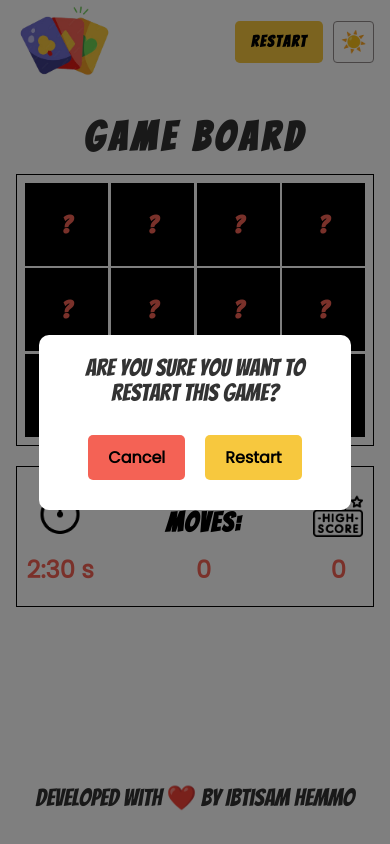
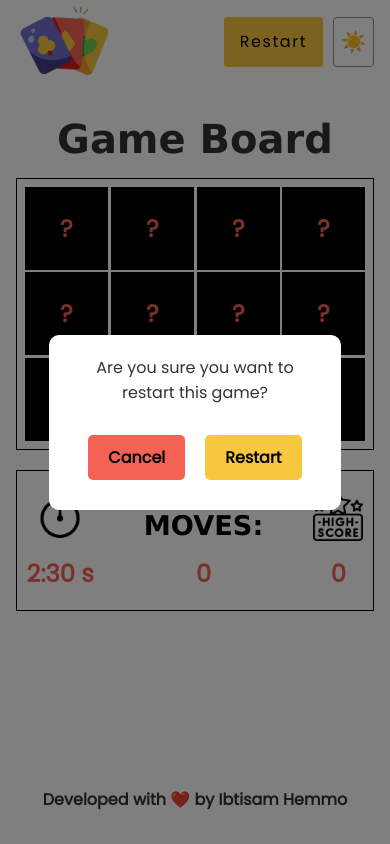
Before and after one commit to Ibtisam-Hemmo/memoryGame, a React (Vite) app: page /game in a window 390 px wide. Both pictures are taken after a click on the button "Restart". Built offline with nearby package versions, Linux system fonts and the light colour scheme.

Commit message:
update style an responsiveness

```diff
--- a/src/styles/GamePage.module.scss
+++ b/src/styles/GamePage.module.scss
@@ -25,11 +25,9 @@ main {
 }
 
 .btn {
-    padding: 0.8rem 1.5rem;
-    border-radius: 0.3rem;
-    font-size: 1.5rem;
-    letter-spacing: 0.2rem;
-    font-weight: bold;
+    padding: 0.8rem 1rem;
+    border-radius: 0.2rem;
+    font-size: 1rem;
     background-color: var(--first-color);
     border: none;
     cursor: pointer;
@@ -51,6 +49,7 @@ main {
 
     &:hover {
         background-color: #e9e4e480;
+        transform: scale(1.05);
     }
 }
 
@@ -60,7 +59,7 @@ main {
 }
 
 .container {
-    border: 1px solid black;
+    border: 1px solid var(--border-color);
     background-color: var(--bg-default);
     padding: 0.5rem;
     width: 55%;
@@ -73,6 +72,7 @@ main {
 }
 
 .cardFace {
+    border: 1px solid var(--border-color);
     display: flex;
     align-items: center;
     justify-content: center;
@@ -113,19 +113,18 @@ main {
     transition: transform 0.5s ease-in-out, opacity 0.3s ease;
 }
 
-
 .gameTitle {
     margin: 0 0 1rem 0;
     text-align: center;
-    letter-spacing: 5px;
-    font-size: clamp(3.5rem, 4vw, 4rem);
+    font-size: clamp(2.5rem, 4vw, 4rem);
+    font-family: 'Rubik Iso', Verdana, sans-serif;
     color: var(--body-text)
 }
 
 .footer {
     display: flex;
     margin: 2rem 0 1rem 0;
-    font-size: 1.5rem;
+    font-weight: bold;
     color: var(--body-text);
     justify-content: center;
     position: relative;
@@ -158,7 +157,7 @@ main {
 
 .infoItem span {
     font-weight: bold;
-    letter-spacing: 1.5px;
+    font-family: 'Rubik Iso', Verdana, sans-serif;
 }
 
 .infoItem strong {
@@ -228,7 +227,6 @@ main {
 .secondaryPage p {
     font-size: 1.6rem;
     margin-bottom: 2rem;
-    font-family: 'Poppins', Times, serif;
     font-weight: bold;
 }
 
@@ -236,14 +234,15 @@ main {
     background: #052a75;
     color: white;
     border: none;
-    border-radius: 8px;
-    cursor: pointer;
     transition: background 0.3s ease;
     padding: 0.8rem 1.5rem;
     font-size: 2rem;
-
+    padding: 0.8rem 1rem;
+    border-radius: 0.2rem;
+    font-size: 1rem;
     &:hover {
         background: #e84118;
+        font-weight: bold;
     }
 }
 
@@ -256,10 +255,14 @@ main {
     transition: background 0.3s ease;
     padding: 0.8rem 1.5rem;
     font-size: 2rem;
-}
+    padding: 0.8rem 1rem;
+    border-radius: 0.2rem;
+    font-size: 1rem;
+    &:hover {
+        background: #e84118;
+        font-weight: bold;
 
-.secondaryPage button:hover {
-    background: #e84118;
+    }
 }
 
 @media (max-width: 768px) {
@@ -277,10 +280,6 @@ main {
     }
 
     .cardFace {
-        font-size: 1rem;
-    }
-
-    .gameInfo .title {
         font-size: 1rem;
     }
 
@@ -339,7 +338,6 @@ main {
     }
 
     .gameTitle {
-        font-size: 2.5rem;
         margin-top: 2rem;
     }
 
--- a/src/styles/general.scss
+++ b/src/styles/general.scss
@@ -8,6 +8,7 @@ body.light-theme {
     --button-bg: #f5f5f5;
     --lines-color: #938c8c;
     --body-text: #333333;
+    --border-color:#000000;
     --first-color: #f7c73e;
     --second-color: #f46255;
     --third-color: #3f3e8a;
@@ -15,10 +16,11 @@ body.light-theme {
 
 body.dark-theme {
     --bg-default: #1a1a1a;
-    --bg-secondary: #ffffffb5;
+    --bg-secondary: #ffffffd6;
     --button-bg: #d4caca;
     --lines-color: #938c8c;
     --body-text: #ededed;
+    --border-color:#ffffff;
     --first-color: #f7c73e;
     --second-color: #f46255;
     --third-color: #3f3e8a;
@@ -28,7 +30,7 @@ body.dark-theme {
     padding: 0;
     margin: 0;
     box-sizing: border-box;
-    font-family: "Bangers", helvetica, arial, serif;
+    font-family: "Poppins", helvetica, arial, serif;
 }
 
 html,
--- a/src/styles/modal.module.scss
+++ b/src/styles/modal.module.scss
@@ -17,12 +17,11 @@
     padding: 20px;
     border-radius: 10px;
     text-align: center;
-    width: 80%;
-    max-width: 400px;
+    width: 60%;
 }
 
 .modalContent p {
-    font-size: 1.5rem;
+    font-size: 1.3rem;
     margin-bottom: 20px;
 }
 
@@ -57,3 +56,13 @@
 .modalContent button:focus {
     outline: none;
 }
+
+@media (max-width: 480px) {
+    .modalContent {
+        width: 75%;
+    }
+
+    .modalContent p {
+        font-size: 1rem;
+    }
+}
--- a/src/styles/settings.module.scss
+++ b/src/styles/settings.module.scss
@@ -81,7 +81,8 @@
 }
 
 .mainChoice {
-  font-size: 2rem;
+  font-size: 1.5rem;
+  font-weight: bold;
   min-width: 130px;
 }
 
@@ -92,9 +93,10 @@
 }
 
 .btn {
-  padding: 1rem 3rem;
+  padding: 1rem 2rem;
   margin-top: 3rem;
-  font-size: 2rem;
+  font-size: 1.2rem;
+  font-weight: bold;
   background-color: #3f3e8a;
   color: white;
   border: none;
@@ -107,8 +109,6 @@
     transform: scale(1.03);
   }
 }
-
-@media (max-width: 768px) {}
 
 @media (max-width: 480px) {
 
@@ -129,7 +129,6 @@
   }
 
   .btn {
-    font-size: 1.3rem;
     padding: 0.6rem 1rem;
     margin-top: 1.5rem;
   }
@@ -162,14 +161,13 @@
   }
 
   .btn {
-    font-size: 1.5rem;
+    font-size: 1.3rem;
     padding: 1rem 1.6rem;
     margin-top: 2rem;
   }
 
   .mainChoice {
-    font-size: 1.7rem;
+    font-size: 1.3rem;
     min-width: 100px;
-    letter-spacing: 1px;
   }
 }
```
